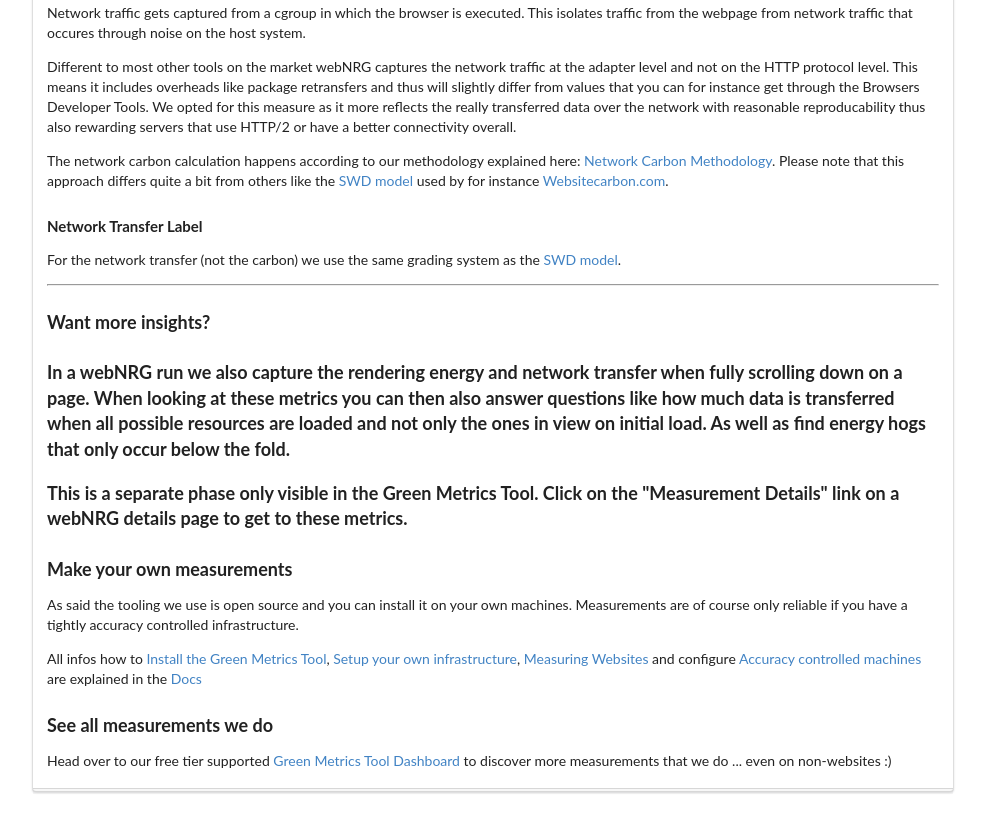
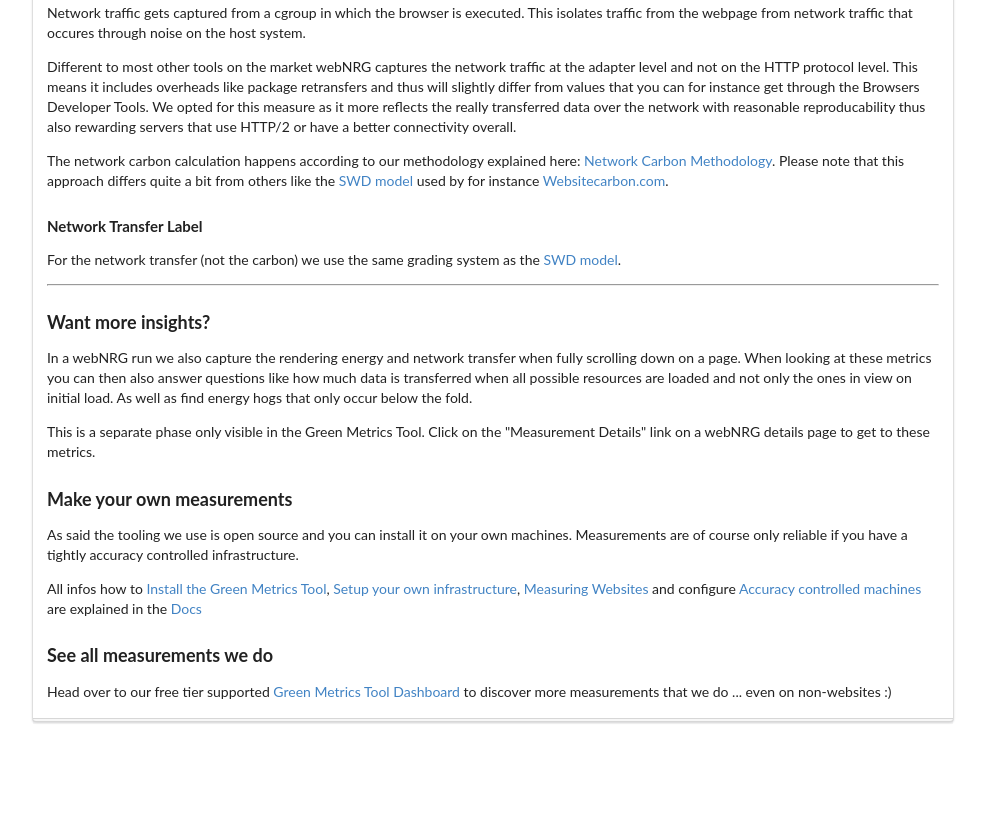
Before and after one commit to green-coding-solutions/webNRG, a website: page methodology.html in a window 1280 px wide. Shown: the part 833-1653 px from the top of the page, without its empty margins (147-1132 px from the left). After the commit the page ends 1583 px from the top, so only its background shows below. Drawn offline with Linux system fonts and the light colour scheme.

Commit message:
Made methodlogy page relative and fixed HTML errors

```diff
--- a/methodology.html
+++ b/methodology.html
@@ -13,8 +13,8 @@
     <link rel="icon" href="favicon-32x32.png" sizes="32x32">
     <link rel="icon" href="favicon-48x48.png" sizes="48x48">
     <meta name="description" content="Measure the actual energy cost and CO2 emissions that the browser produces when accessing and rendering your website">
-    <link rel="stylesheet" type="text/css" class="ui" href="/dist/css/semantic_reduced.min.css">
-    <link rel="stylesheet" type="text/css" href="/css/style.css">
+    <link rel="stylesheet" type="text/css" class="ui" href="dist/css/semantic_reduced.min.css">
+    <link rel="stylesheet" type="text/css" href="css/style.css">
 </head>
 
 <body>
@@ -49,7 +49,7 @@
                 <h4>Network Transfer Label</h4>
                 <p>For the network transfer (not the carbon) we use the same grading system as the <a href="https://sustainablewebdesign.org/estimating-digital-emissions/" target='_blank' rel='noopener'>SWD model</a>.</p>
                 <hr>
-                <h3>Want more insights?<h3>
+                <h3>Want more insights?</h3>
                 <p>In a webNRG run we also capture the rendering energy and network transfer when fully scrolling down on a page. When looking at these metrics you can then also answer questions like how much data is transferred when all possible resources are loaded and not only the ones in view on initial load. As well as find energy hogs that only occur below the fold.</p>
                 <p>This is a separate phase only visible in the Green Metrics Tool. Click on the "Measurement Details" link on a webNRG details page to get to these metrics.</p>
                 <h3>Make your own measurements</h3>
```
